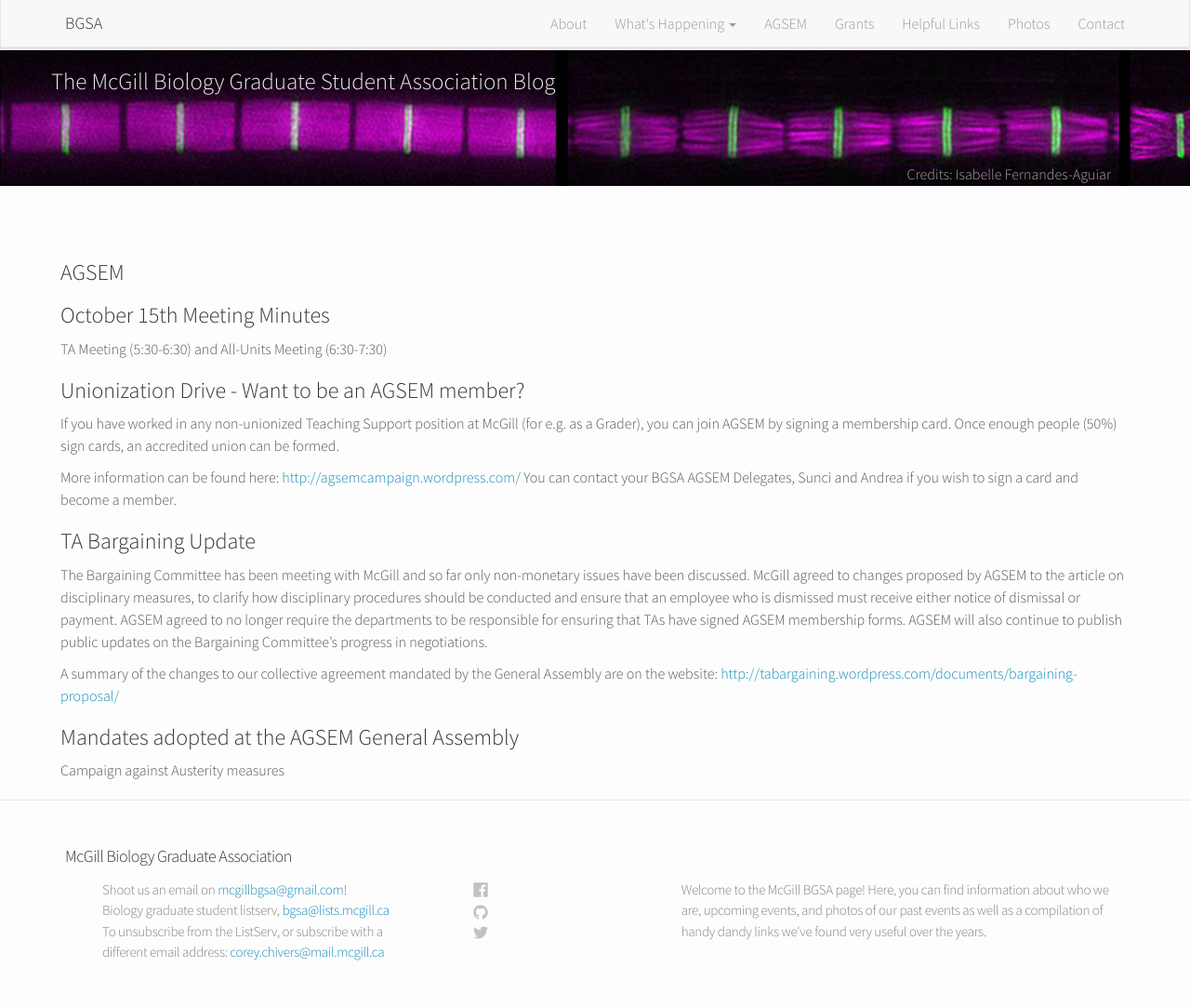
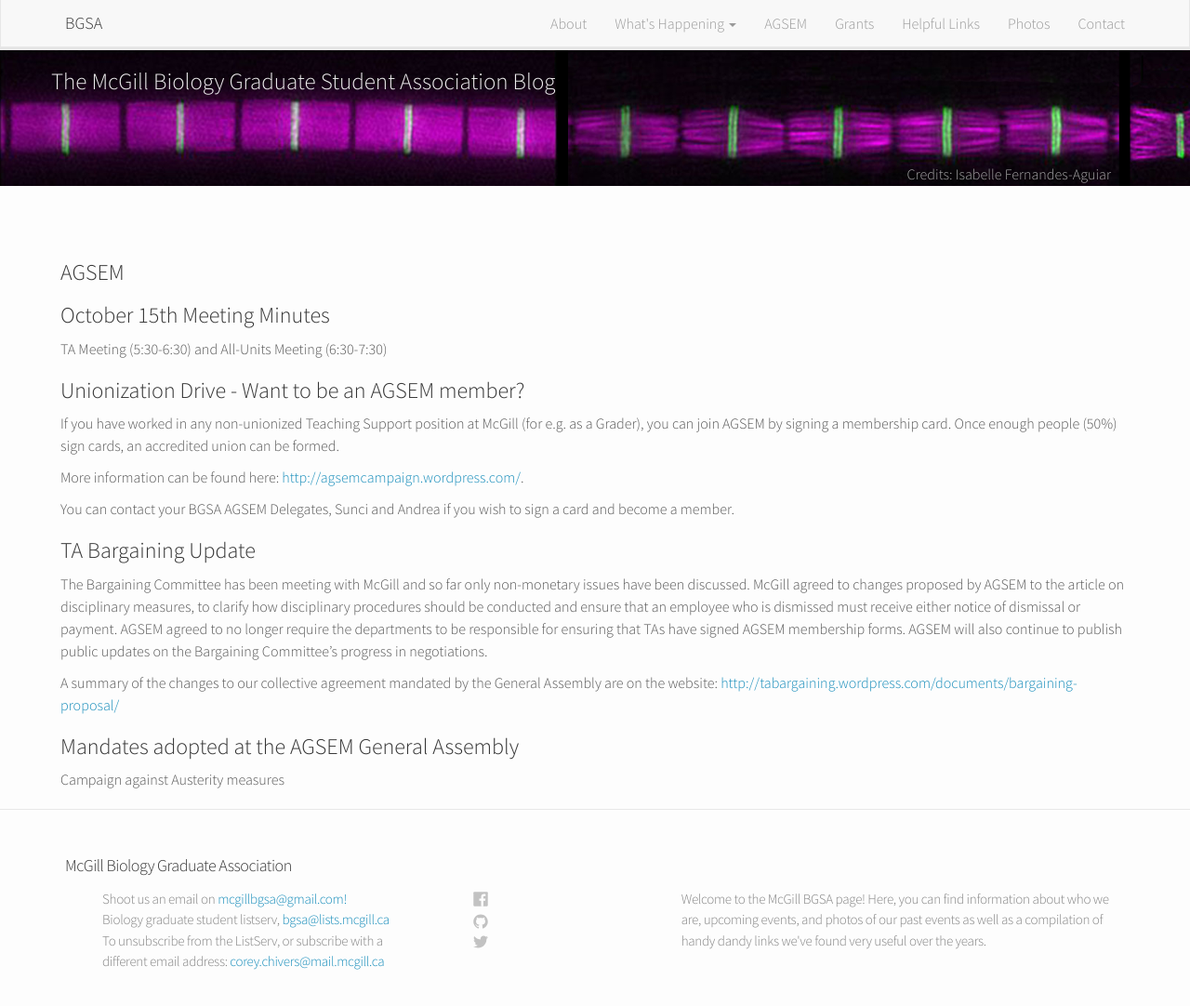
Before and after one commit to McGillBGSA/McGillBGSA.github.io, a Jekyll site: the page built from pages/agsem.md, in a window 1280 px wide and 1101 px high. Shown: the top 1082 px of the window at 93% size. Built offline with Jekyll 4.4.1, drawn with Linux system fonts in a browser that asks for light colours; nearby versions of some CDN libraries.

Commit message:
new line fix

```diff
--- a/pages/agsem.md
+++ b/pages/agsem.md
@@ -10,7 +10,8 @@ TA Meeting (5:30-6:30) and All-Units Meeting (6:30-7:30)
 ## Unionization Drive - Want to be an AGSEM member?
 If you have worked in any non-unionized Teaching Support position at McGill (for e.g. as a Grader), you can join AGSEM by signing a membership card. Once enough people (50%) sign cards, an accredited union can be formed.
 
-More information can be found here: [http://agsemcampaign.wordpress.com/](http://agsemcampaign.wordpress.com/)
+More information can be found here: [http://agsemcampaign.wordpress.com/](http://agsemcampaign.wordpress.com/).
+
 You can contact your BGSA AGSEM Delegates, Sunci and Andrea if you wish to sign a card and become a member.
 
 ## TA Bargaining Update
```
